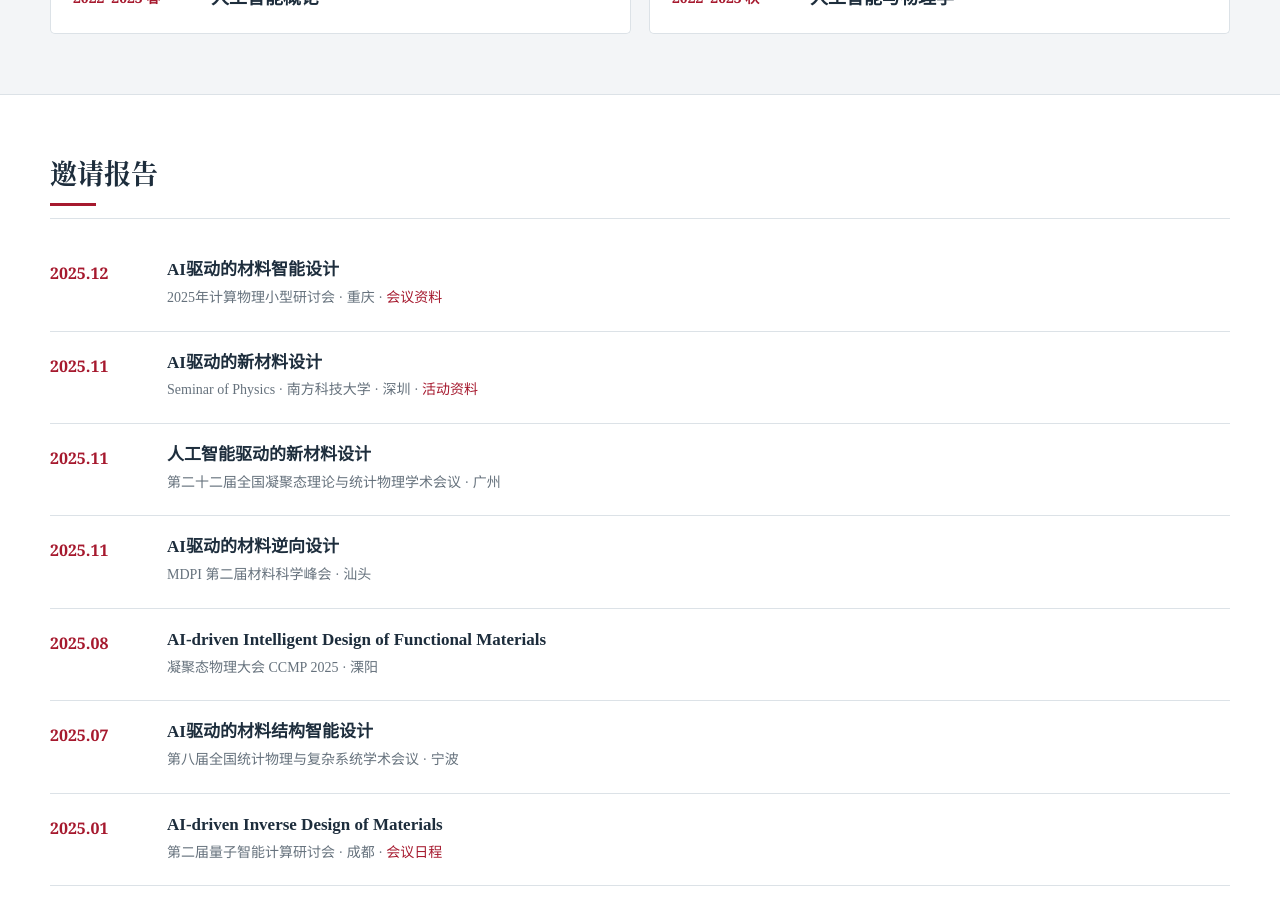
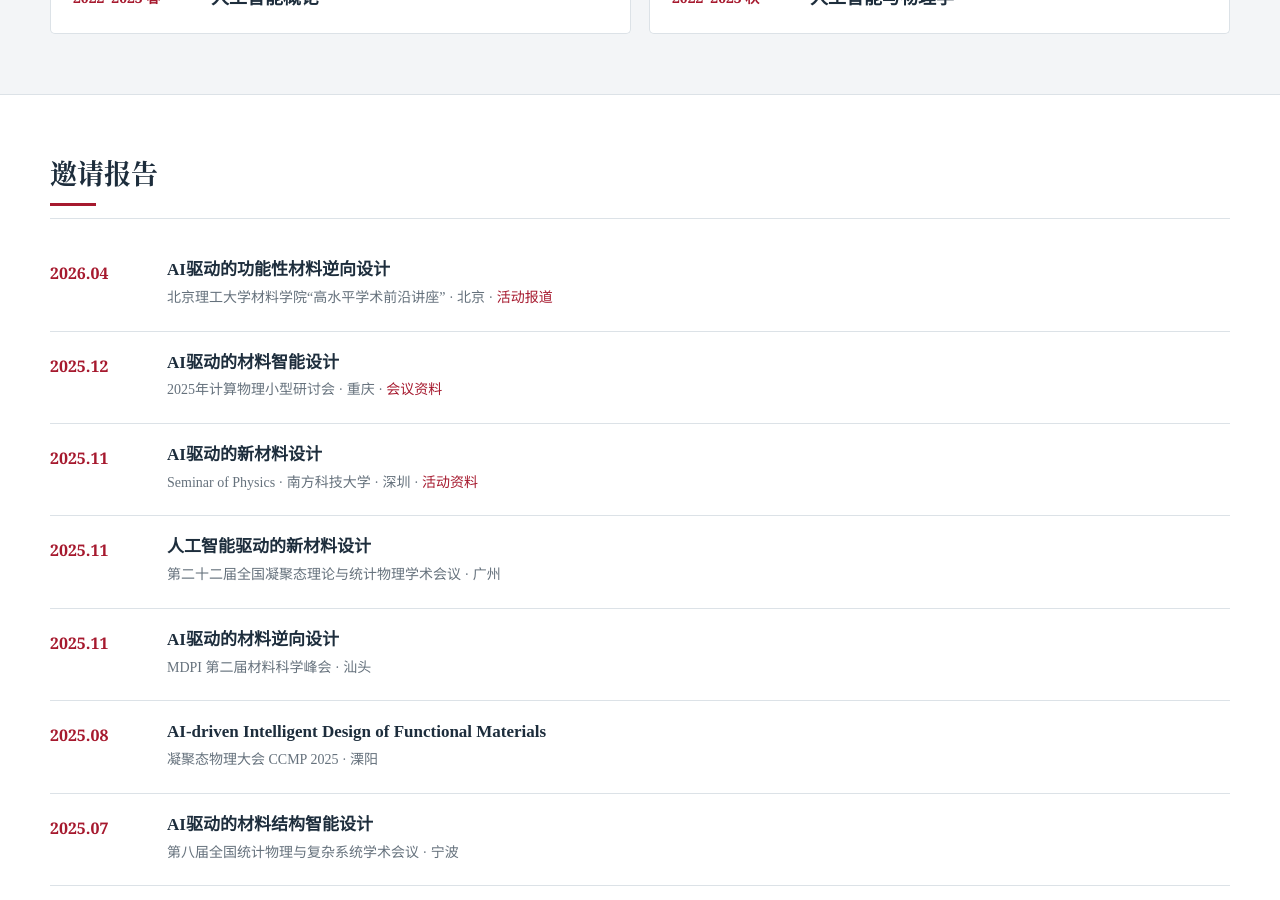
Before and after one commit to zfgao66/homepage, a Jekyll site: the page built from teaching.html, in a window 1280 px wide and 900 px high, scrolled down 1108 px. Built offline with Jekyll 4.4.1, drawn with Linux system fonts in a browser that asks for light colours.

Commit message:
Add InvDesFlow link and 2026 talk

```diff
--- a/platform.html
+++ b/platform.html
@@ -53,7 +53,8 @@
           <p>将晶体生成、性质预测、第一性原理计算和主动学习连接为可迭代闭环，用于面向目标性能发现和优化功能材料。</p>
           <ul class="platform-features"><li>20万级材料数据基础</li><li>生成与筛选闭环迭代</li><li>支持高温超导等目标性质</li></ul>
           <div class="platform-links">
-            <a class="platform-link" href="https://github.com/xqh19970407/InvDesFlow-AL">GitHub</a>
+            <a class="platform-link" href="http://phononbench.cn/invdesflow/">在线使用</a>
+            <a class="platform-link platform-link--secondary" href="https://github.com/xqh19970407/InvDesFlow-AL">GitHub</a>
             <a class="platform-link platform-link--secondary" href="https://www.nature.com/articles/s41524-025-01830-z">论文</a>
           </div>
         </div>
--- a/teaching.html
+++ b/teaching.html
@@ -50,6 +50,7 @@
   <div class="page-shell">
     <h2 class="content-title">邀请报告</h2>
     <ol class="talk-list">
+      <li><time>2026.04</time><div><h3>AI驱动的功能性材料逆向设计</h3><p>北京理工大学材料学院“高水平学术前沿讲座” · 北京 · <a href="https://mse.bit.edu.cn/zhxw/86c6421e414f4b41999e5f4033ac5e23.htm">活动报道</a></p></div></li>
       <li><time>2025.12</time><div><h3>AI驱动的材料智能设计</h3><p>2025年计算物理小型研讨会 · 重庆 · <a href="{{ '/pdfs/conference/YanTaoHui.pdf' | relative_url }}">会议资料</a></p></div></li>
       <li><time>2025.11</time><div><h3>AI驱动的新材料设计</h3><p>Seminar of Physics · 南方科技大学 · 深圳 · <a href="{{ '/pdfs/conference/nfkjdx.jpg' | relative_url }}">活动资料</a></p></div></li>
       <li><time>2025.11</time><div><h3>人工智能驱动的新材料设计</h3><p>第二十二届全国凝聚态理论与统计物理学术会议 · 广州</p></div></li>
```
